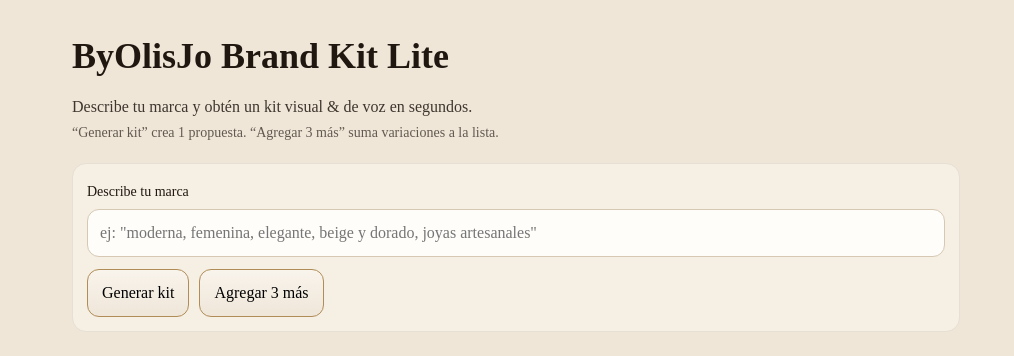
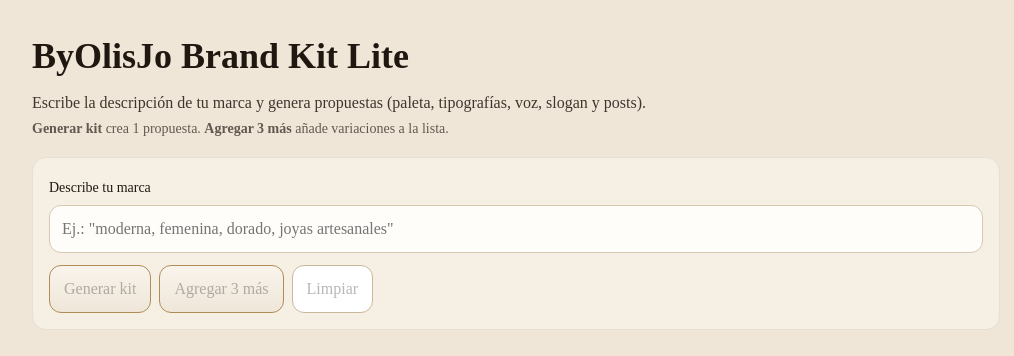
Before and after one commit to infobyolisjo-cpu/byolisjo-brand-kit-lite, a Next.js app: page / in a window 1280 px wide. Shown: the top 356 px of the page, without its empty margins (124-1138 px from the left). Built offline with nearby package versions, Linux system fonts and the light colour scheme.

Commit message:
feat(ui): Generar kit + Agregar 3 más (acumula resultados)

```diff
--- a/app/page.tsx
+++ b/app/page.tsx
@@ -3,7 +3,7 @@
 import { useState } from "react";
 
 type Proposal = {
-  style: string;
+  style?: string;
   palette: { name: string; colors: string[] };
   font: { heading: string; body: string };
   voice: string;
@@ -19,7 +19,8 @@ export default function Home() {
   const [loading, setLoading] = useState(false);
   const [err, setErr] = useState<string | null>(null);
 
-  async function generate(n: number, mode: "replace" | "append") {
+  async function fetchKits(n: number, mode: "replace" | "append") {
+    if (!prompt.trim()) return;
     setLoading(true);
     setErr(null);
     try {
@@ -29,35 +30,57 @@ export default function Home() {
         body: JSON.stringify({ prompt }),
       });
       if (!res.ok) throw new Error("No se pudo generar");
-      const json = await res.json();
-      // el backend puede devolver 1 o varias propuestas
-      const list: Proposal[] = Array.isArray(json) ? json : [json];
+      const data = await res.json();
+
+      const list: Proposal[] = Array.isArray(data) ? data : [data];
       setItems((prev) => (mode === "replace" ? list : [...prev, ...list]));
+      // Desplázate suave al inicio de resultados cuando reemplaza
+      if (mode === "replace") {
+        setTimeout(() => {
+          const el = document.getElementById("results");
+          if (el) el.scrollIntoView({ behavior: "smooth", block: "start" });
+        }, 50);
+      }
     } catch (e: any) {
-      setErr(e.message || "Error generando");
+      setErr(e?.message || "Error generando");
     } finally {
       setLoading(false);
     }
   }
 
+  function clearAll() {
+    setItems([]);
+    setErr(null);
+  }
+
   return (
     <main style={{ minHeight: "100vh", background: "#efe6d8", color: "#201810" }}>
-      <div style={{ maxWidth: 920, margin: "0 auto", padding: "28px 16px" }}>
-        <h1 style={{ fontSize: 36, fontWeight: 700, marginBottom: 8 }}>ByOlisJo Brand Kit Lite</h1>
-        <p style={{ opacity: 0.85, marginBottom: 18 }}>
-          Describe tu marca y obtén un kit visual & de voz en segundos.
+      <div style={{ maxWidth: 1000, margin: "0 auto", padding: "28px 16px" }}>
+        <h1 style={{ fontSize: 36, fontWeight: 700, marginBottom: 4 }}>
+          ByOlisJo Brand Kit Lite
+        </h1>
+        <p style={{ opacity: 0.85, marginBottom: 16 }}>
+          Escribe la descripción de tu marca y genera propuestas (paleta, tipografías, voz, slogan y posts).
           <br />
           <span style={{ fontSize: 14, opacity: 0.8 }}>
-            “Generar kit” crea 1 propuesta. “Agregar 3 más” suma variaciones a la lista.
+            <b>Generar kit</b> crea 1 propuesta. <b>Agregar 3 más</b> añade variaciones a la lista.
           </span>
         </p>
 
-        <div style={{ background: "#f6efe4", border: "1px solid #e6dfd4", padding: 14, borderRadius: 14 }}>
+        {/* Formulario */}
+        <section
+          style={{
+            background: "#f6efe4",
+            border: "1px solid #e6dfd4",
+            padding: 16,
+            borderRadius: 14,
+          }}
+        >
           <label style={{ fontSize: 14 }}>Describe tu marca</label>
           <input
             value={prompt}
             onChange={(e) => setPrompt(e.target.value)}
-            placeholder='ej: "moderna, femenina, elegante, beige y dorado, joyas artesanales"'
+            placeholder='Ej.: "moderna, femenina, dorado, joyas artesanales"'
             style={{
               width: "100%",
               marginTop: 6,
@@ -67,39 +90,62 @@ export default function Home() {
               background: "#fffdfa",
             }}
           />
-          <div style={{ display: "flex", gap: 10, marginTop: 12 }}>
+          <div style={{ display: "flex", gap: 8, flexWrap: "wrap", marginTop: 12 }}>
             <button
-              onClick={() => generate(1, "replace")}
-              disabled={loading}
+              onClick={() => fetchKits(1, "replace")}
+              disabled={loading || !prompt.trim()}
               style={{
                 border: "1px solid #b08d57",
                 background: "linear-gradient(180deg,#f9f4ec,#efe6d9)",
                 borderRadius: 12,
                 padding: "10px 14px",
-                cursor: "pointer",
+                cursor: loading || !prompt.trim() ? "not-allowed" : "pointer",
               }}
+              title="Genera 1 propuesta a partir de tu descripción"
             >
               {loading ? "Generando…" : "Generar kit"}
             </button>
+
             <button
-              onClick={() => generate(3, "append")}
-              disabled={loading}
+              onClick={() => fetchKits(3, "append")}
+              disabled={loading || !prompt.trim()}
               style={{
                 border: "1px solid #b08d57",
                 background: "linear-gradient(180deg,#f9f4ec,#efe6d9)",
                 borderRadius: 12,
                 padding: "10px 14px",
-                cursor: "pointer",
+                cursor: loading || !prompt.trim() ? "not-allowed" : "pointer",
               }}
+              title="Añade 3 variaciones nuevas"
             >
               {loading ? "…" : "Agregar 3 más"}
             </button>
+
+            <button
+              onClick={clearAll}
+              disabled={loading || items.length === 0}
+              style={{
+                border: "1px solid #cbb89a",
+                background: "#ffffff",
+                borderRadius: 12,
+                padding: "10px 14px",
+                cursor: loading || items.length === 0 ? "not-allowed" : "pointer",
+              }}
+              title="Limpia la lista de resultados"
+            >
+              Limpiar
+            </button>
           </div>
-        </div>
 
-        {err && <p style={{ color: "#8b2d2d", marginTop: 12 }}>{err}</p>}
+          {err && (
+            <p style={{ marginTop: 10, color: "#8b2d2d" }}>
+              {err}
+            </p>
+          )}
+        </section>
 
-        <section style={{ marginTop: 18, display: "grid", gap: 14 }}>
+        {/* Resultados */}
+        <section id="results" style={{ marginTop: 18, display: "grid", gap: 16 }}>
           {items.map((data, i) => (
             <div
               key={i}
@@ -112,14 +158,30 @@ export default function Home() {
               }}
             >
               <h2 style={{ fontSize: 18, fontWeight: 700, marginBottom: 4 }}>
-                Paleta — {data.palette.name} <span style={{ opacity: 0.6, fontWeight: 400 }}> | Estilo: {data.style}</span>
+                Paleta — {data.palette.name}
+                {data.style ? (
+                  <span style={{ opacity: 0.6, fontWeight: 400 }}> | Estilo: {data.style}</span>
+                ) : null}
               </h2>
+
               <div style={{ display: "flex", gap: 8, marginTop: 6, flexWrap: "wrap" }}>
                 {data.palette.colors.map((c) => (
-                  <div key={c} title={c} style={{ width: 38, height: 38, borderRadius: 10, border: "1px solid #e6dfd4", background: c }} />
+                  <div
+                    key={c}
+                    title={c}
+                    style={{
+                      width: 38,
+                      height: 38,
+                      borderRadius: 10,
+                      border: "1px solid #e6dfd4",
+                      background: c,
+                    }}
+                  />
                 ))}
               </div>
-              <p style={{ marginTop: 6, fontSize: 13, opacity: 0.8 }}>{data.palette.colors.join(" · ")}</p>
+              <p style={{ marginTop: 6, fontSize: 13, opacity: 0.8 }}>
+                {data.palette.colors.join(" · ")}
+              </p>
 
               <div style={{ marginTop: 12 }}>
                 <h3 style={{ fontWeight: 600 }}>Tipografías</h3>
@@ -130,17 +192,17 @@ export default function Home() {
 
               <div style={{ marginTop: 12 }}>
                 <h3 style={{ fontWeight: 600 }}>Voz de marca</h3>
-                <p style={{ opacity: 0.85 }}>{data.voice}</p>
+                <p style={{ opacity: 0.9 }}>{data.voice}</p>
               </div>
 
               <div style={{ marginTop: 12 }}>
                 <h3 style={{ fontWeight: 600 }}>Slogan propuesto</h3>
-                <p style={{ opacity: 0.85 }}>✨ {data.slogan}</p>
+                <p style={{ opacity: 0.95 }}>✨ {data.slogan}</p>
               </div>
 
               <div style={{ marginTop: 12 }}>
                 <h3 style={{ fontWeight: 600 }}>3 posts de arranque</h3>
-                <ul style={{ paddingLeft: 18, opacity: 0.9 }}>
+                <ul style={{ paddingLeft: 18, opacity: 0.95 }}>
                   {data.posts.map((p, idx) => (
                     <li key={idx}>
                       <b>{p.title}:</b> {p.copy}
@@ -152,6 +214,7 @@ export default function Home() {
               <a
                 href={data.canvaSearch}
                 target="_blank"
+                rel="noreferrer"
                 style={{
                   display: "inline-block",
                   marginTop: 12,
@@ -160,6 +223,7 @@ export default function Home() {
                   borderRadius: 12,
                   textDecoration: "none",
                   color: "inherit",
+                  background: "linear-gradient(180deg,#f9f4ec,#efe6d9)",
                 }}
               >
                 Abrir ideas relacionadas en Canva
```
